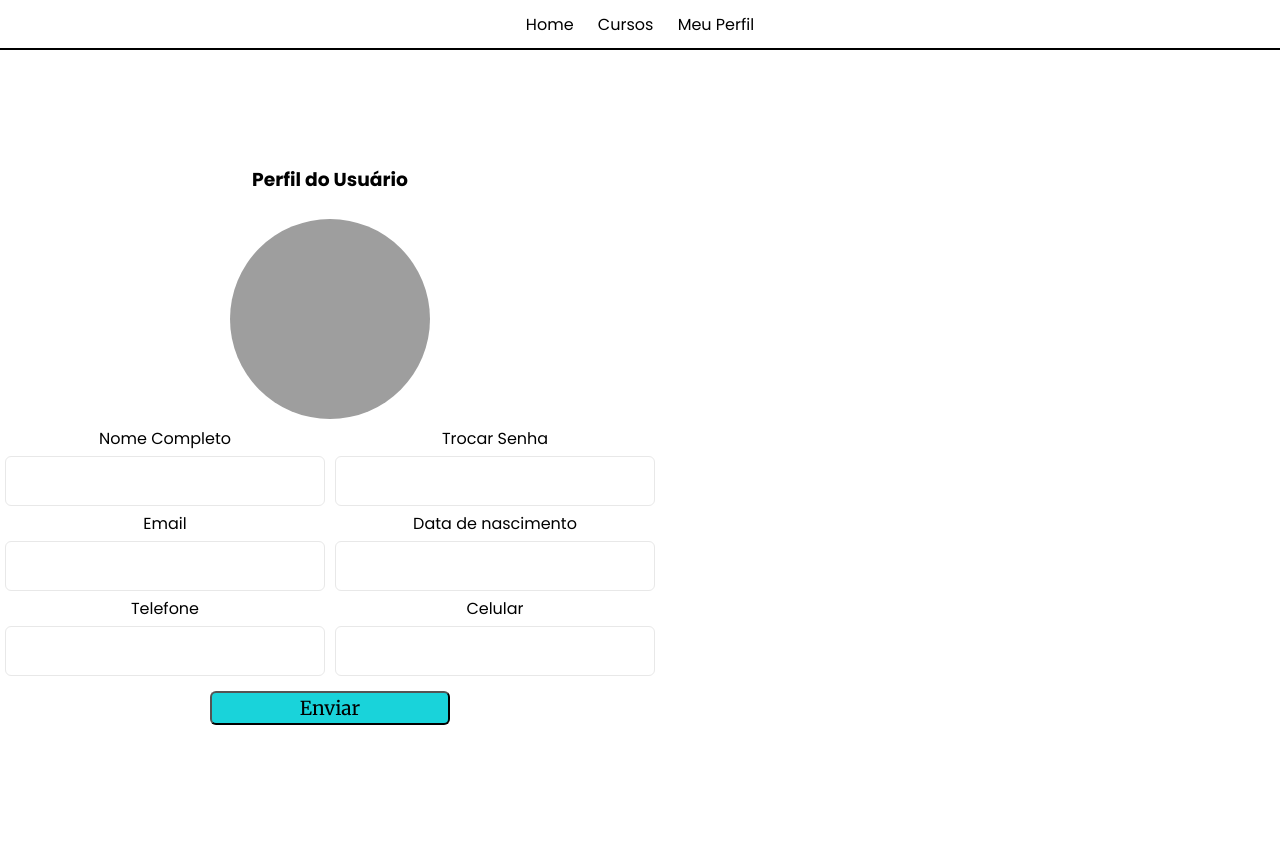
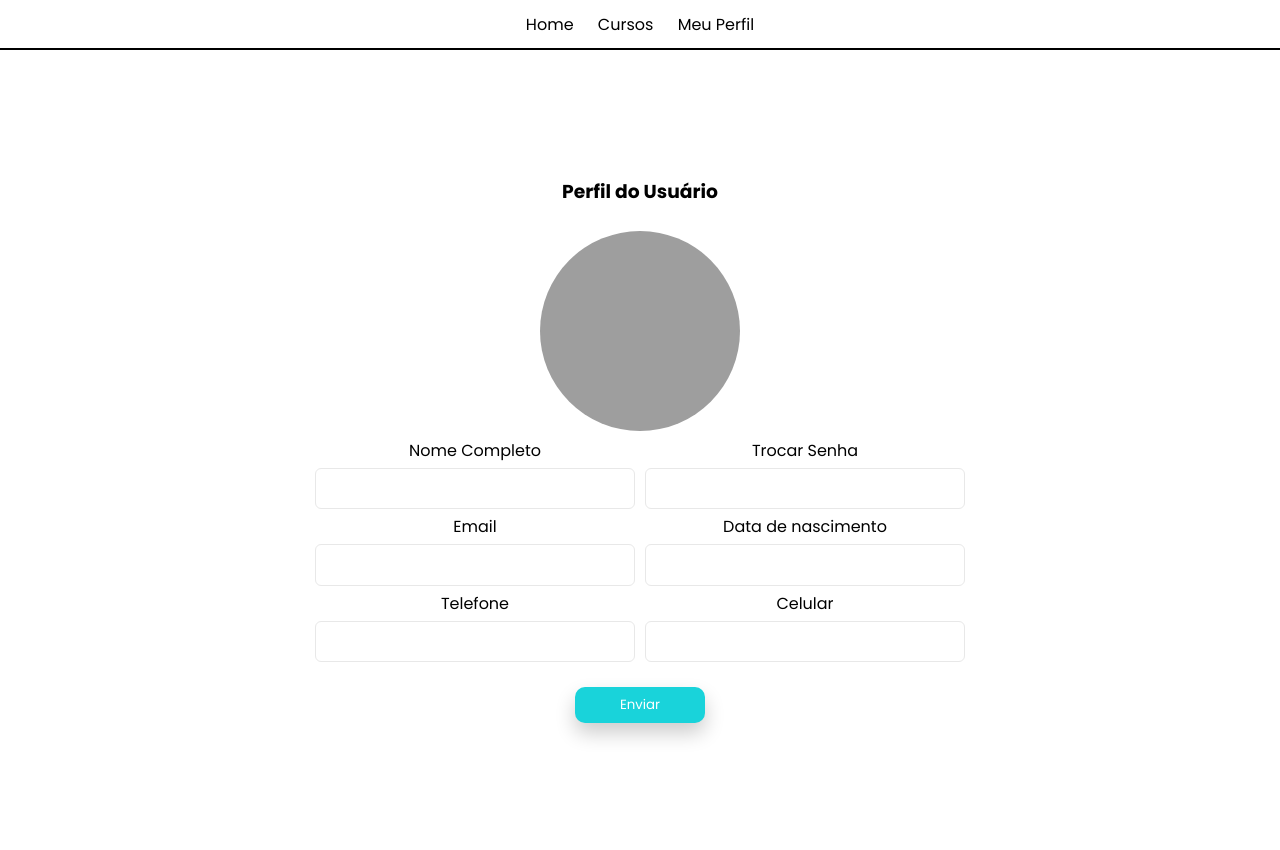
Before and after one commit to brunowilian/Projeto-integrador-Libras, a PHP site: page /assets/html/profile.html in a window 1280 px wide. Run offline with PHP 8.4, Linux system fonts and the light colour scheme; grey boxes are pictures that could not be loaded.

Commit message:
Add files via upload

```diff
--- a/assets/css/style.css
+++ b/assets/css/style.css
@@ -19,7 +19,7 @@
   }
 
   body {
-
+    display: flex;
     justify-content: center;
     align-items: center;
     flex-wrap: wrap;
@@ -268,7 +268,6 @@ input::placeholder {
   /* Gradient border animation */
 
   .container-curso {
-    margin: 0 15px 0 15px;
     display: flex;
     flex-direction: column;
     text-align: center;
@@ -382,7 +381,6 @@ input::placeholder {
     margin-bottom: 15px;
   }
 
-
   body .container .card .box .content p {
     font-size: 1rem;
     font-weight: 300;
@@ -416,6 +414,7 @@ input::placeholder {
     flex-direction: column;
     justify-content: center;
     text-align: center;
+    margin: auto;
 }
 #img-profile {
     width: 200px;
@@ -431,34 +430,21 @@ input::placeholder {
     margin: 5px;
     border-radius: 6px;
     width: 20rem;
+    height: 2.6rem;
 }
 .button-profile {
-    border-radius: 6px;
-    width: 15rem;
-    height: 2.1rem;
-    margin: 10px;
+    padding: 8px 20px;
     background: #19D3DA;
-    color: #000;
-    font-size: 1.2rem;
-    font-family: 'Merriweather', serif;
+    border-radius: 10px;
+    text-decoration: none;
+    color: white;
+    margin-top: 20px;
+    box-shadow: 0 10px 20px rgb(0 0 0 / 20%);
+    transition: 0.5s;
+    width: 130px;
+    border: none;
 }
 
- /* Style playcurso*/
-
- .play-youtube{
-    margin: 15px 15px 0 15px;
-    border: 3px solid var(--green-light);
- }
-    iframe{
-        margin: 12px;
-        width: 1280px;
-        height: 720px;
-
-    }
-    .play {
-        display: flex;
-        flex-direction: row;
-    }
 
 
 /* MEDIA QUERIES */
```
